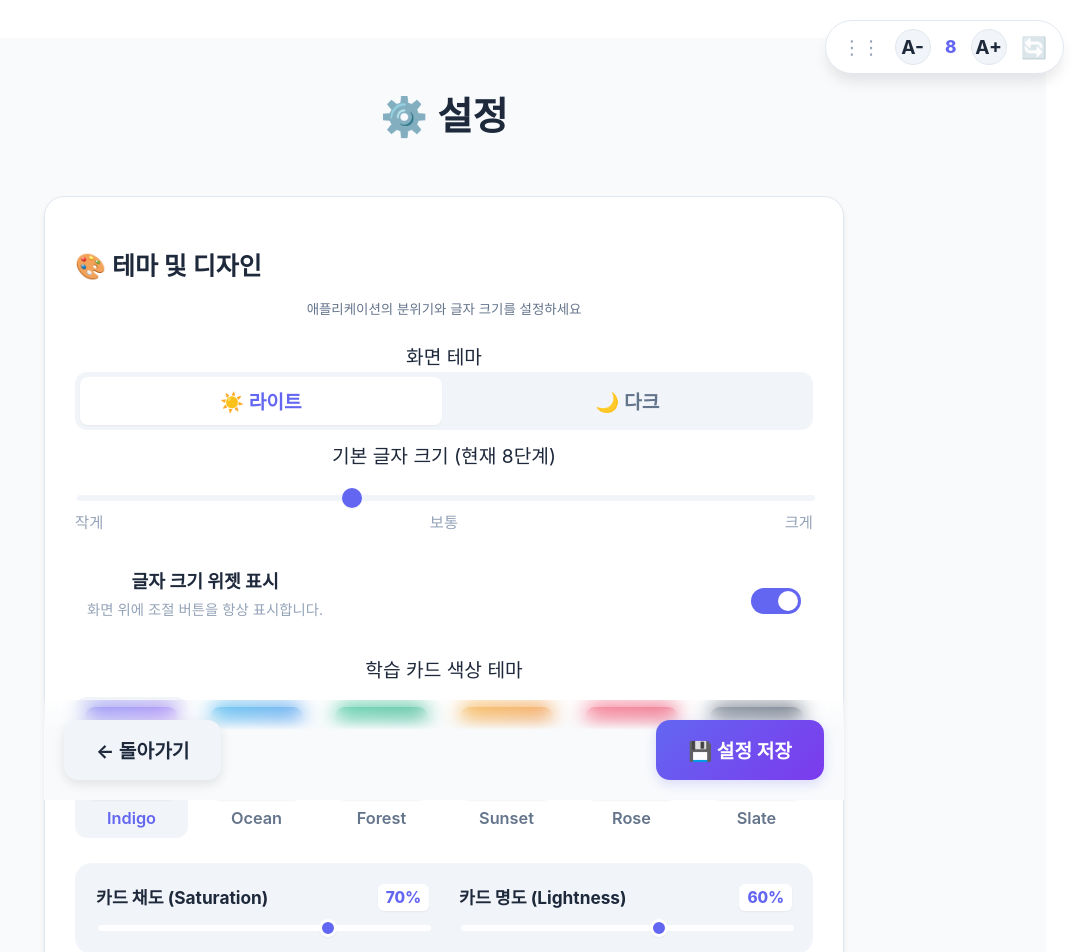
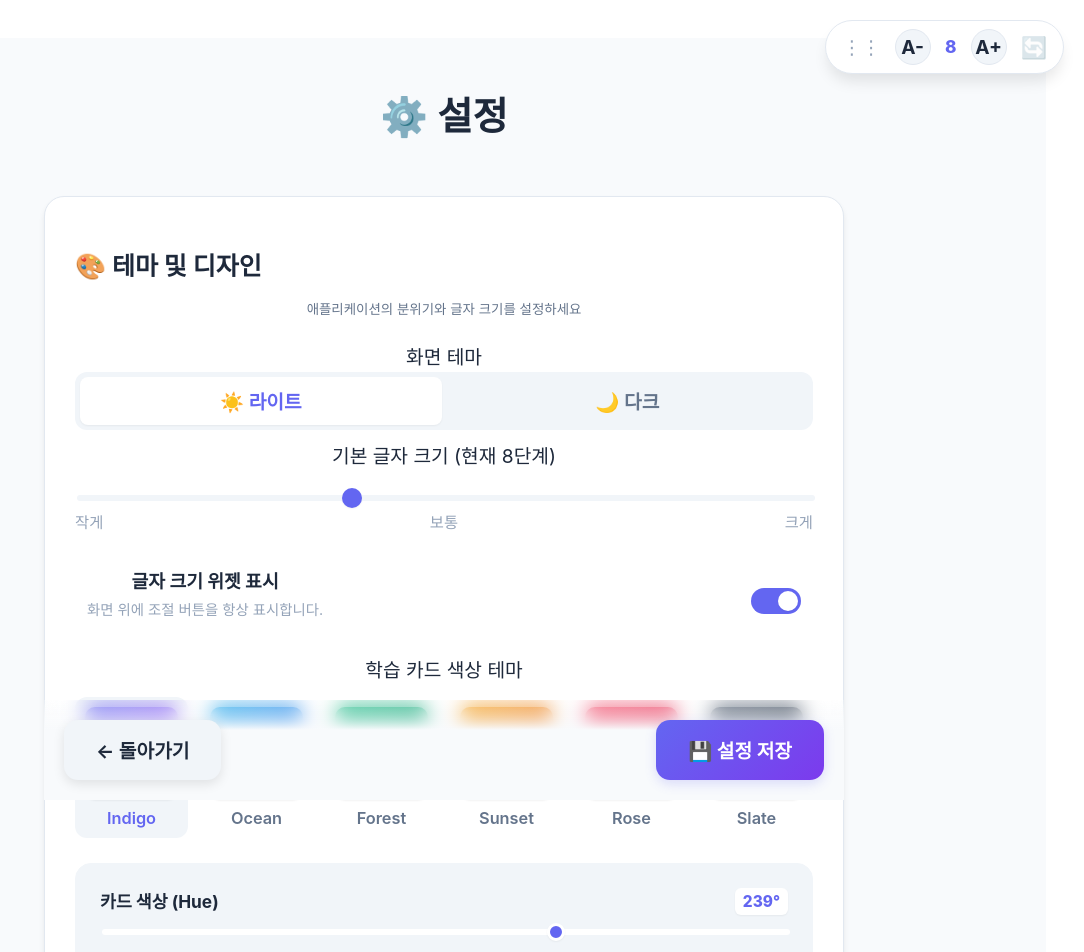
Before and after one commit to jennnieHong/learning_mate, a React (Vite) app in the folder frontend/: page /settings in a window 1280 px wide. Shown: the top 952 px of the page, without its empty margins (196-1280 px from the left). Built offline with nearby package versions, Linux system fonts and the light colour scheme.

Commit message:
setting option - hue

```diff
--- a/frontend/src/App.jsx
+++ b/frontend/src/App.jsx
@@ -81,9 +81,10 @@ function AppContent() {
   // 3. 실제 DOM의 root(html) 요소에 전역 변수 반영 (폰트 스케일, 카드 색상 조절)
   useEffect(() => {
     document.documentElement.style.setProperty('--font-scale-factor', scaleFactor);
+    document.documentElement.style.setProperty('--card-hue', settings.cardHue);
     document.documentElement.style.setProperty('--card-saturation', `${settings.cardSaturation}%`);
     document.documentElement.style.setProperty('--card-lightness', `${settings.cardLightness}%`);
-  }, [scaleFactor, settings.cardSaturation, settings.cardLightness]);
+  }, [scaleFactor, settings.cardHue, settings.cardSaturation, settings.cardLightness]);
 
   return (
     <div className={`app-container theme-${settings.theme || 'light'} card-theme-${settings.cardColor || 'indigo'}`}>
--- a/frontend/src/index.css
+++ b/frontend/src/index.css
@@ -77,13 +77,6 @@
   );
 }
 
-.card-theme-indigo { --card-hue: 239; }
-.card-theme-ocean  { --card-hue: 199; }
-.card-theme-forest { --card-hue: 160; }
-.card-theme-sunset { --card-hue: 25;  }
-.card-theme-rose   { --card-hue: 350; }
-.card-theme-slate  { --card-hue: 215; }
-
 /* [글자 크기 스케일링 적용] */
 html {
   /* 모든 폰트 사이즈의 기준이 되는 root 폰트 크기 조절 */
--- a/frontend/src/pages/SettingsPage.css
+++ b/frontend/src/pages/SettingsPage.css
@@ -156,11 +156,11 @@
 
 /* 카드 상세 조절 슬라이더 영역 */
 .color-detail-adjust {
-  display: grid;
-  grid-template-columns: 1fr 1fr;
-  gap: 30px;
+  display: flex;
+  flex-direction: column;
+  gap: 20px;
   margin-top: 25px;
-  padding: 20px;
+  padding: 24px;
   background-color: var(--bg-sub);
   border-radius: 16px;
   border: 1px solid var(--border-light);
--- a/frontend/src/pages/SettingsPage.jsx
+++ b/frontend/src/pages/SettingsPage.jsx
@@ -176,17 +176,20 @@ export default function SettingsPage() {
               <label>학습 카드 색상 테마</label>
               <div className="card-color-picker">
                 {[
-                  { id: 'indigo', name: 'Indigo', start: '#6366f1', end: '#a855f7' },
-                  { id: 'ocean', name: 'Ocean', start: '#0ea5e9', end: '#2563eb' },
-                  { id: 'forest', name: 'Forest', start: '#10b981', end: '#059669' },
-                  { id: 'sunset', name: 'Sunset', start: '#f59e0b', end: '#ea580c' },
-                  { id: 'rose', name: 'Rose', start: '#f43f5e', end: '#e11d48' },
-                  { id: 'slate', name: 'Slate', start: '#475569', end: '#1e293b' }
+                  { id: 'indigo', name: 'Indigo', hue: 239, start: '#6366f1', end: '#a855f7' },
+                  { id: 'ocean', name: 'Ocean', hue: 199, start: '#0ea5e9', end: '#2563eb' },
+                  { id: 'forest', name: 'Forest', hue: 160, start: '#10b981', end: '#059669' },
+                  { id: 'sunset', name: 'Sunset', hue: 25, start: '#f59e0b', end: '#ea580c' },
+                  { id: 'rose', name: 'Rose', hue: 350, start: '#f43f5e', end: '#e11d48' },
+                  { id: 'slate', name: 'Slate', hue: 215, start: '#475569', end: '#1e293b' }
                 ].map((color) => (
                   <button
                     key={color.id}
                     className={`color-preset-btn ${settings.cardColor === color.id ? 'active' : ''}`}
-                    onClick={() => handleUpdate('cardColor', color.id)}
+                    onClick={() => {
+                      updateSetting('cardColor', color.id);
+                      updateSetting('cardHue', color.hue);
+                    }}
                     title={color.name}
                   >
                     <div
@@ -204,6 +207,20 @@ export default function SettingsPage() {
             {/* 카드 색상 상세 조절 (채도, 명도) */}
             <div className="setting-sub-item full-width">
               <div className="color-detail-adjust">
+                <div className="adjust-group">
+                  <div className="adjust-header">
+                    <label>카드 색상 (Hue)</label>
+                    <span className="value-badge">{settings.cardHue}°</span>
+                  </div>
+                  <input
+                    type="range"
+                    min="0" max="360"
+                    value={settings.cardHue ?? 239}
+                    onChange={(e) => handleUpdate('cardHue', parseInt(e.target.value))}
+                    className="color-slider hue-slider"
+                  />
+                </div>
+
                 <div className="adjust-group">
                   <div className="adjust-header">
                     <label>카드 채도 (Saturation)</label>
--- a/frontend/src/stores/useSettingsStore.js
+++ b/frontend/src/stores/useSettingsStore.js
@@ -16,6 +16,7 @@ const DEFAULT_SETTINGS = {
   theme: 'light',            // 'light' | 'dark'
   fontSize: 8,               // 1 ~ 20 단계 (기본값 8, 1.2배)
   cardColor: 'indigo',       // indigo, ocean, forest, sunset, rose, slate
+  cardHue: 239,
   cardSaturation: 70,        // 0 ~ 100
   cardLightness: 60,         // 0 ~ 100
   showFontScaleWidget: true, // 글자 크기 조절 위젯 표시 여부
```
